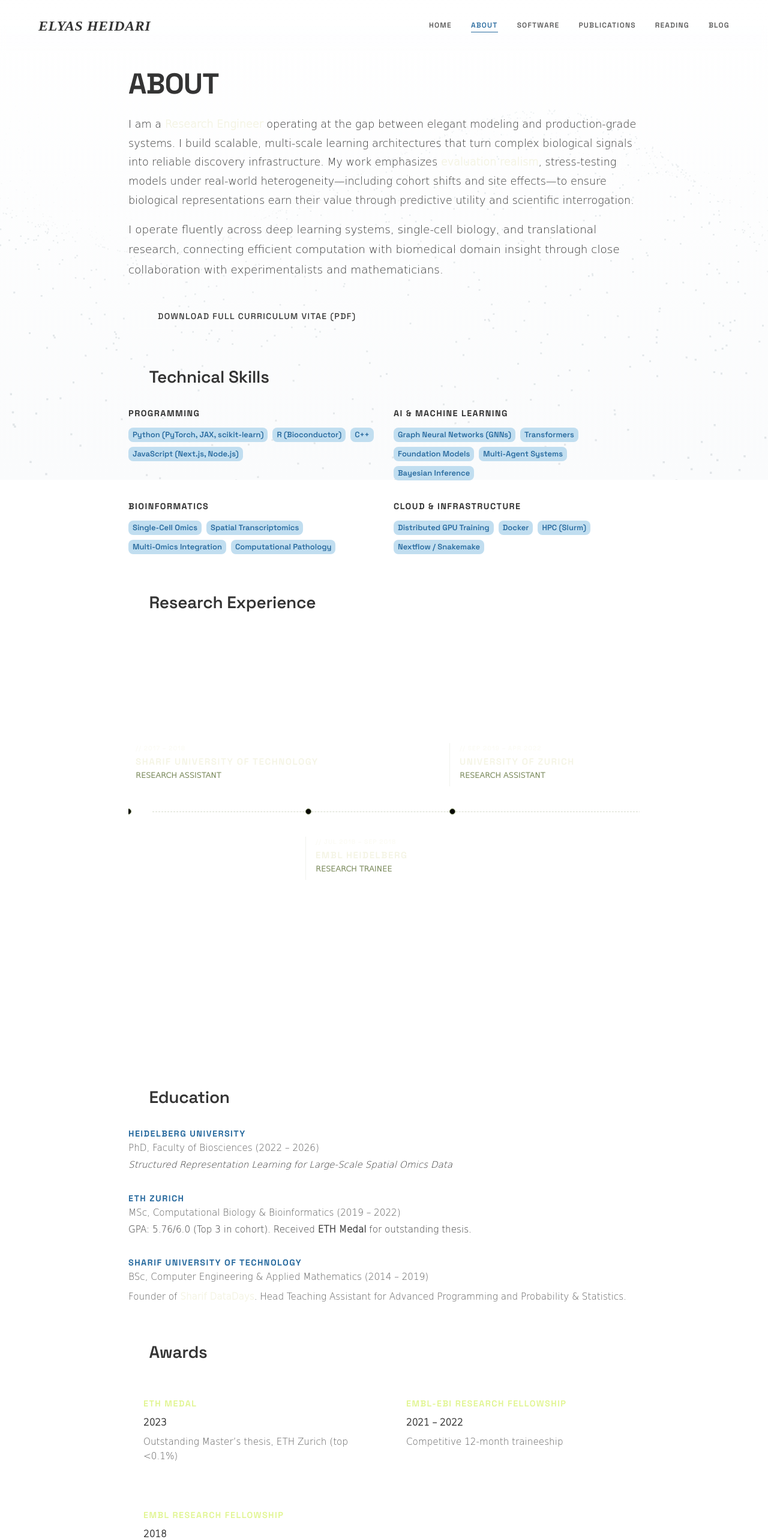
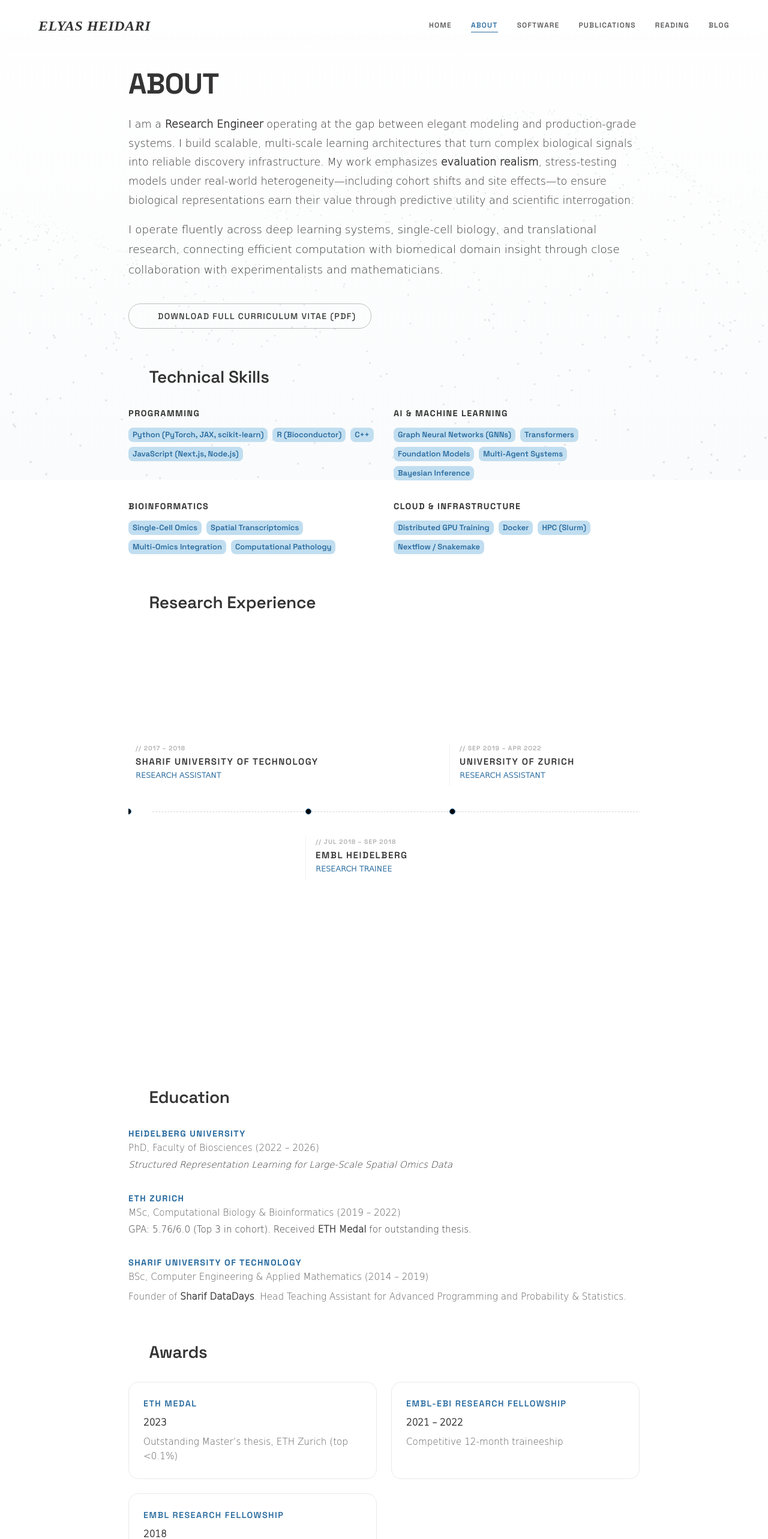
Before and after one commit to EliHei2/elihei2.github.io, a Next.js app: page /about in a window 1280 px wide. Shown: the top 2566 px of the page at 60% size. Built offline with nearby package versions, Linux system fonts and the light colour scheme; some icons are missing.

Commit message:
final global aesthetic sync with schematic theme

```diff
--- a/src/app/about/page.tsx
+++ b/src/app/about/page.tsx
@@ -109,9 +109,9 @@ export default function About() {
             <Box sx={{ mb: 8 }}>
                 <Typography variant="h1" sx={{ mb: 3 }}>About</Typography>
                 <Typography variant="body1" paragraph sx={{ fontSize: '1.1rem', lineHeight: 1.8 }}>
-                    I am a <strong style={{ color: '#F4F4E4' }}>Research Engineer</strong> operating at the gap between elegant modeling and production-grade systems.
+                    I am a <strong style={{ color: '#343434' }}>Research Engineer</strong> operating at the gap between elegant modeling and production-grade systems.
                     I build scalable, multi-scale learning architectures that turn complex biological signals into reliable discovery infrastructure.
-                    My work emphasizes <strong style={{ color: '#F4F4E4' }}>evaluation realism</strong>, stress-testing models under real-world heterogeneity—including cohort shifts and site effects—to ensure
+                    My work emphasizes <strong style={{ color: '#343434' }}>evaluation realism</strong>, stress-testing models under real-world heterogeneity—including cohort shifts and site effects—to ensure
                     biological representations earn their value through predictive utility and scientific interrogation.
                 </Typography>
                 <Typography variant="body1" sx={{ mb: 3 }}>
@@ -125,7 +125,7 @@ export default function About() {
                         target="_blank"
                         variant="outlined"
                         startIcon={<DownloadIcon />}
-                        sx={{ mt: 2, color: 'text.primary', borderColor: 'rgba(255,255,255,0.3)', '&:hover': { borderColor: '#E0F58F', color: '#E0F58F' } }}
+                        sx={{ mt: 2, color: 'text.primary', borderColor: 'rgba(52,52,52,0.3)', '&:hover': { borderColor: '#296b9f', color: '#296b9f' } }}
                     >
                         Download Full Curriculum Vitae (PDF)
                     </Button>
@@ -156,7 +156,7 @@ export default function About() {
                 mb: 8,
                 '::-webkit-scrollbar': { height: '2px' },
                 '::-webkit-scrollbar-track': { background: 'transparent' },
-                '::-webkit-scrollbar-thumb': { background: '#748454' }
+                '::-webkit-scrollbar-thumb': { background: '#296b9f' }
             }}>
                 <Box sx={{
                     position: 'relative',
@@ -172,7 +172,7 @@ export default function About() {
                         left: '40px',
                         right: '40px',
                         height: '1px',
-                        borderTop: '1px dashed rgba(116, 132, 84, 0.3)',
+                        borderTop: '1px dashed rgba(52, 52, 52, 0.2)',
                         zIndex: 0
                     }} />
 
@@ -219,7 +219,7 @@ export default function About() {
                                     height: 10,
                                     borderRadius: '50%',
                                     bgcolor: '#080808',
-                                    border: '1px solid #748454',
+                                    border: '1px solid #296b9f',
                                     mb: isEven ? 0 : 4,
                                     mt: isEven ? 4 : 0,
                                     position: 'relative',
@@ -233,13 +233,13 @@ export default function About() {
                                         transform: 'translate(-50%, -50%)',
                                         width: 0,
                                         height: 0,
-                                        bgcolor: '#E0F58F',
+                                        bgcolor: '#296b9f',
                                         borderRadius: '50%',
                                         transition: '0.2s cubic-bezier(0.4, 0, 0.2, 1)'
                                     },
                                     '.group:hover &': {
-                                        borderColor: '#E0F58F',
-                                        boxShadow: '0 0 15px rgba(224, 245, 143, 0.4)',
+                                        borderColor: '#296b9f',
+                                        boxShadow: '0 0 15px rgba(41, 107, 159, 0.3)',
                                         '&::after': { width: 4, height: 4 }
                                     }
                                 }} />
@@ -257,7 +257,7 @@ export default function About() {
                                     }
                                 }}>
                                     <Typography variant="caption" sx={{
-                                        color: 'rgba(244, 244, 228, 0.4)',
+                                        color: 'rgba(52, 52, 52, 0.4)',
                                         fontFamily: 'Space Grotesk, monospace',
                                         mb: 0.5,
                                         display: 'block',
@@ -268,7 +268,7 @@ export default function About() {
                                     </Typography>
 
                                     <Typography variant="h6" sx={{
-                                        color: '#F4F4E4',
+                                        color: '#343434',
                                         fontSize: '0.95rem',
                                         fontWeight: 600,
                                         lineHeight: 1.2,
@@ -279,7 +279,7 @@ export default function About() {
                                     </Typography>
 
                                     <Typography variant="body2" sx={{
-                                        color: '#748454',
+                                        color: '#296b9f',
                                         fontSize: '0.8rem',
                                         fontWeight: 500,
                                         mb: 1
@@ -302,10 +302,10 @@ export default function About() {
                                             mb: isEven ? 2 : 0
                                         }
                                     }}>
-                                        <Typography variant="body2" sx={{ color: 'rgba(244, 244, 228, 0.3)', fontSize: '0.7rem', mb: 1.5, fontFamily: 'monospace' }}>
+                                        <Typography variant="body2" sx={{ color: 'rgba(52, 52, 52, 0.4)', fontSize: '0.7rem', mb: 1.5, fontFamily: 'monospace' }}>
                                             DATASET_SHARD: {exp.location.replace(', ', '_').toUpperCase()}
                                         </Typography>
-                                        <ul style={{ paddingLeft: '1rem', margin: 0, color: 'rgba(244, 244, 228, 0.7)', fontSize: '0.8rem', lineHeight: 1.5 }}>
+                                        <ul style={{ paddingLeft: '1rem', margin: 0, color: 'rgba(52, 52, 52, 0.8)', fontSize: '0.8rem', lineHeight: 1.5 }}>
                                             {exp.details.map((d, j) => <li key={j} style={{ marginBottom: '0.4rem' }}>{d}</li>)}
                                         </ul>
                                     </Box>
@@ -333,7 +333,7 @@ export default function About() {
                     <Typography variant="h6" sx={{ fontWeight: 700 }}>Sharif University of Technology</Typography>
                     <Typography variant="body2" color="text.secondary">BSc, Computer Engineering & Applied Mathematics (2014 – 2019)</Typography>
                     <Typography variant="body2" sx={{ mt: 1, color: 'text.secondary' }}>
-                        Founder of <strong style={{ color: '#F4F4E4' }}>Sharif DataDays</strong>. Head Teaching Assistant for Advanced Programming and Probability & Statistics.
+                        Founder of <strong style={{ color: '#343434' }}>Sharif DataDays</strong>. Head Teaching Assistant for Advanced Programming and Probability & Statistics.
                     </Typography>
                 </Box>
             </Box>
@@ -342,8 +342,8 @@ export default function About() {
             <SectionHeader icon={<EmojiEventsIcon fontSize="large" />} title="Awards" />
             <Box sx={{ display: 'grid', gridTemplateColumns: { xs: '1fr', sm: '1fr 1fr' }, gap: 3 }}>
                 {awards.map((award, i) => (
-                    <Box key={i} sx={{ border: '1px solid rgba(255,255,255,0.1)', p: 3, borderRadius: 2 }}>
-                        <Typography variant="h6" sx={{ color: '#E0F58F', mb: 1 }}>{award.title}</Typography>
+                    <Box key={i} sx={{ border: '1px solid rgba(52, 52, 52, 0.1)', p: 3, borderRadius: 2 }}>
+                        <Typography variant="h6" sx={{ color: '#296b9f', mb: 1 }}>{award.title}</Typography>
                         <Typography variant="body2" sx={{ fontWeight: 600, mb: 1 }}>{award.date}</Typography>
                         <Typography variant="body2" sx={{ color: 'text.secondary' }}>{award.detail}</Typography>
                     </Box>
--- a/src/app/publications/page.tsx
+++ b/src/app/publications/page.tsx
@@ -67,7 +67,7 @@ export default function Publications() {
                         <Typography variant="h5" sx={{
                             fontWeight: 700,
                             mb: 2,
-                            color: '#F4F4E4',
+                            color: '#343434',
                             lineHeight: 1.3,
                             fontFamily: 'Space Grotesk, sans-serif'
                         }}>
@@ -85,13 +85,13 @@ export default function Publications() {
                         </Typography>
 
                         <Box sx={{
-                            borderLeft: '1px solid #748454',
+                            borderLeft: '1px solid #296b9f',
                             pl: 3,
                             py: 1,
                             mt: 2
                         }}>
                             <Typography variant="caption" sx={{
-                                color: '#748454',
+                                color: '#296b9f',
                                 fontFamily: 'monospace',
                                 display: 'block',
                                 mb: 1,
```
Also changed, not shown: src/app/blog/[slug]/page.tsx (+11 -11 lines), src/app/blog/page.tsx (+5 -5 lines), src/app/reading/page.tsx (+7 -7 lines), src/app/software/page.tsx (+7 -7 lines).
